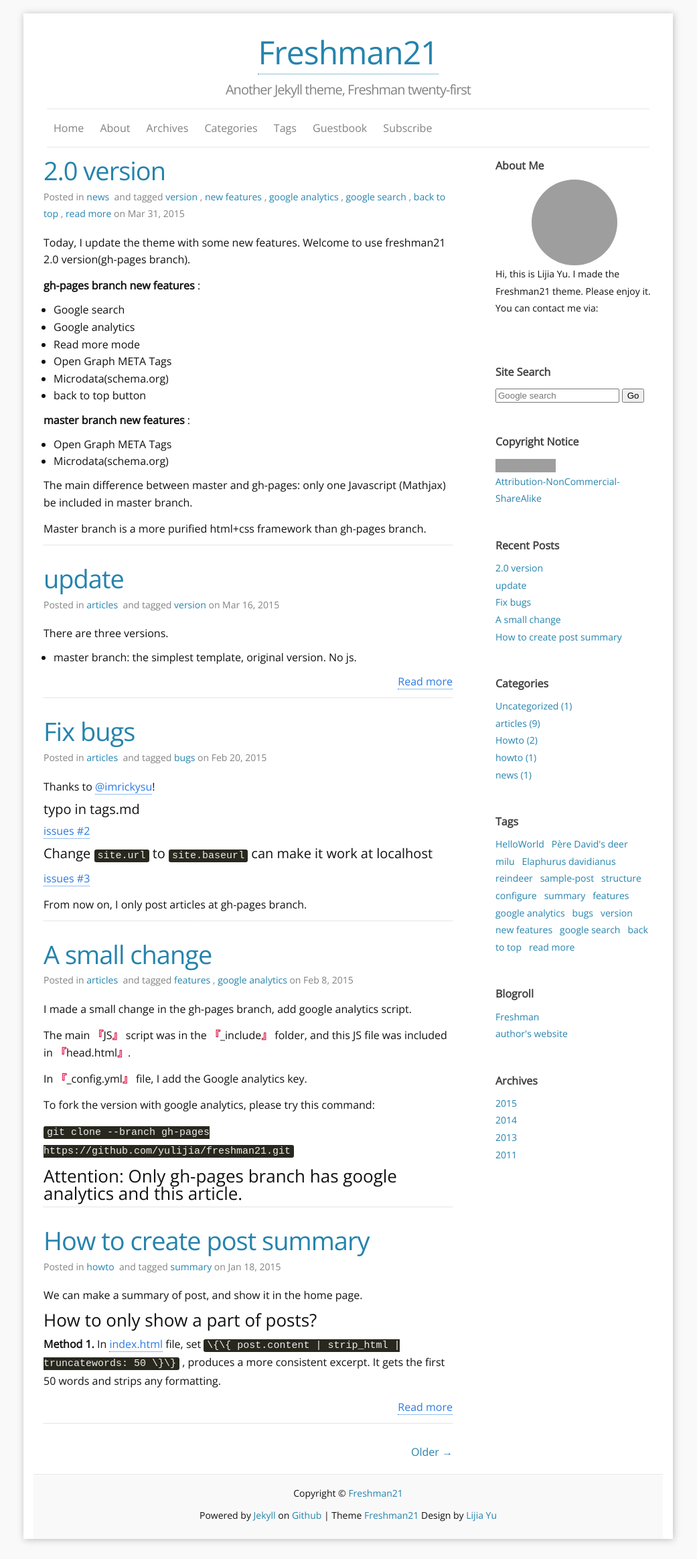
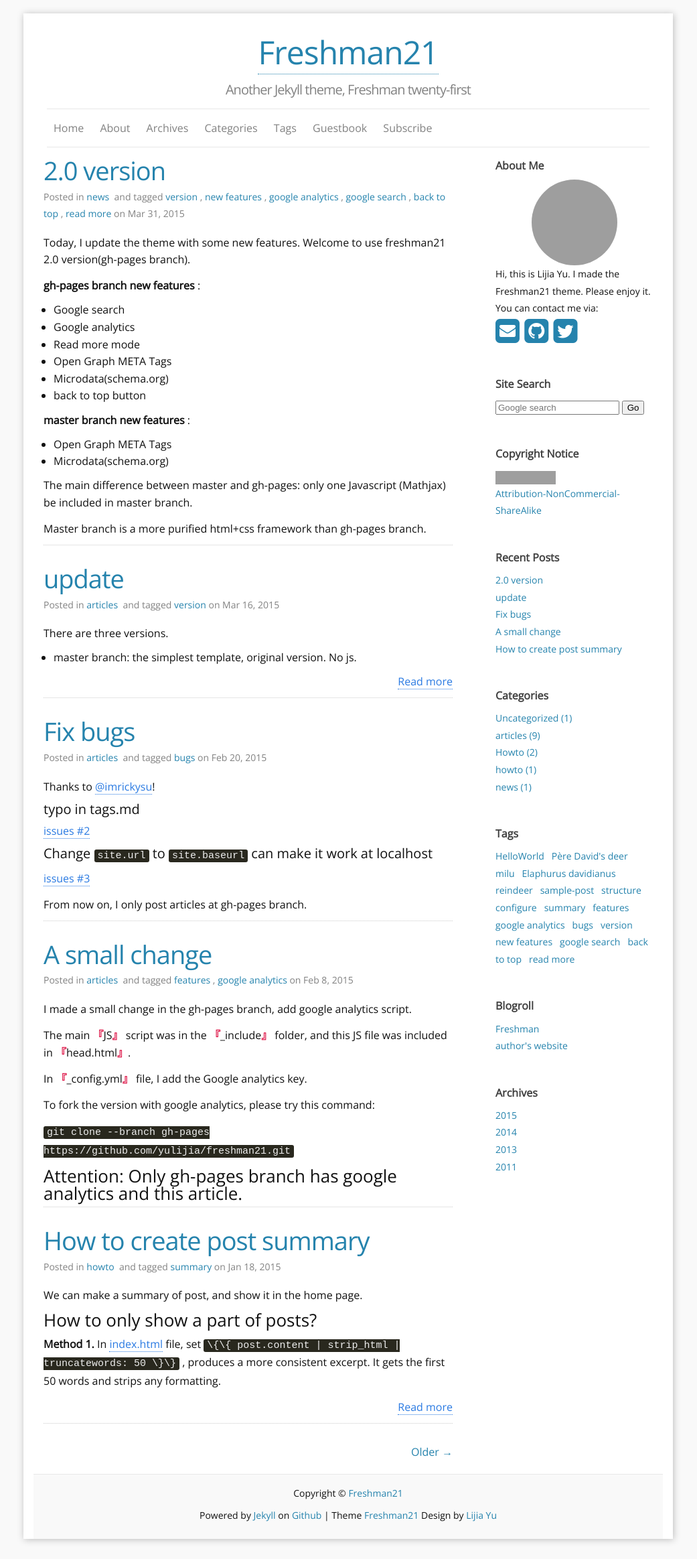
Before and after one commit to yulijia/freshman21, a Jekyll site: the page built from index.html, in a window 1280 px wide. Shown: the whole page at 67% size, without its empty margins (120-1161 px from the left). Built offline with Jekyll 4.4.1, drawn with Linux system fonts in a browser that asks for light colours; nearby versions of some CDN libraries; the list of posts is cut into pages by our own code; grey boxes are pictures that could not be loaded.

Commit message:
import font awesome css

```diff
--- a/css/main.scss
+++ b/css/main.scss
@@ -59,3 +59,5 @@ $on-laptop:        800px;
 ;
 
 @import url('http://fonts.googleapis.com/css?family=Open+Sans');
+
+@import url('http://maxcdn.bootstrapcdn.com/font-awesome/4.3.0/css/font-awesome.min.css');
```
